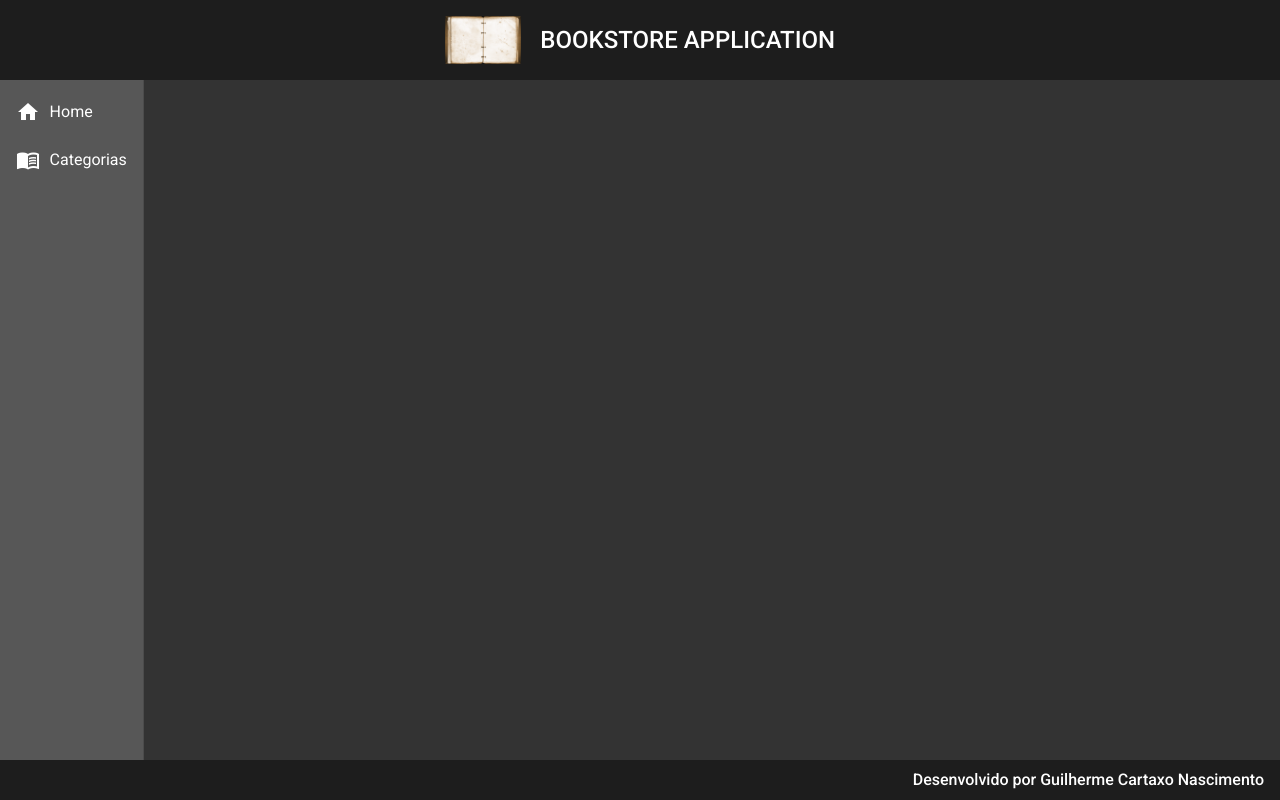
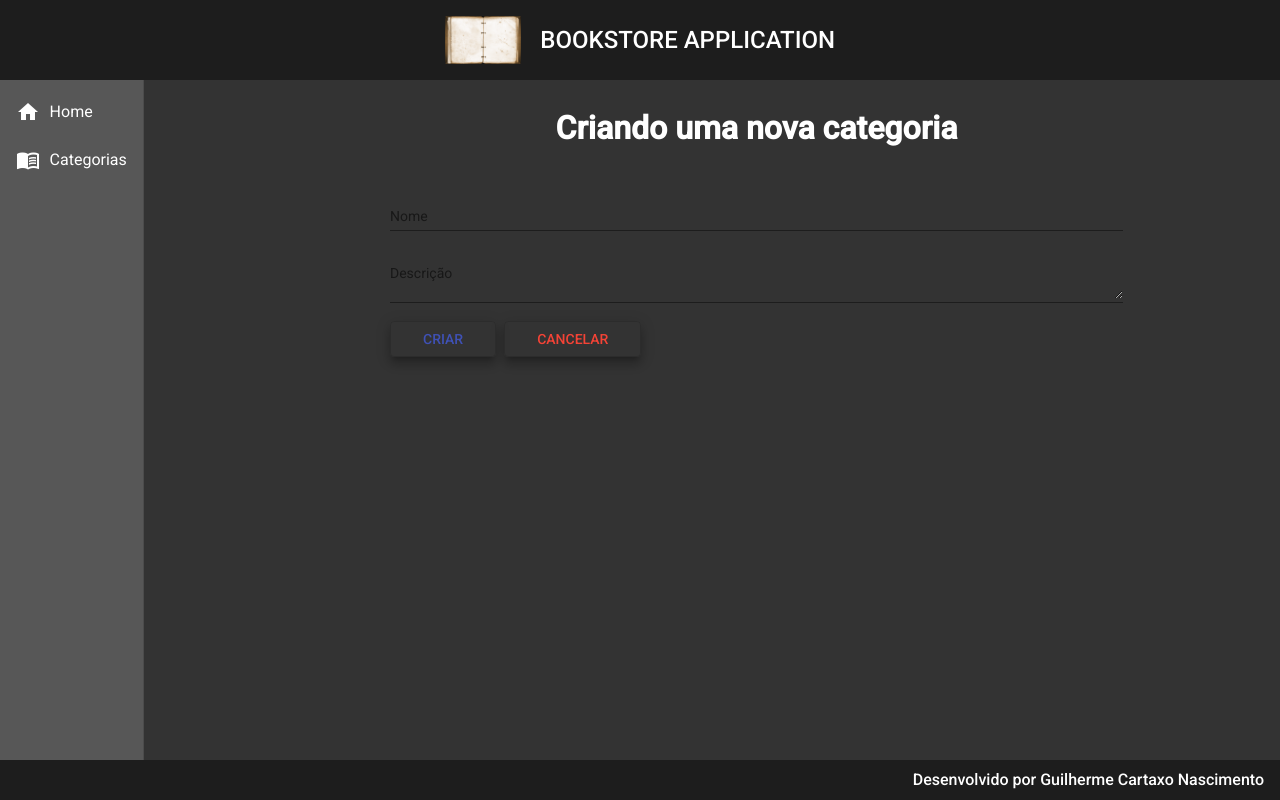
Before and after one commit to GuiCartaxo/bookstore-front, an Angular app: page /categorias/create in a window 1280 px wide. Before the commit this address led to /. Built offline with nearby package versions, Linux system fonts and the light colour scheme.

Commit message:
Método CREATE implementado para Categoria

```diff
--- a/src/app/app-routing.module.ts
+++ b/src/app/app-routing.module.ts
@@ -1,5 +1,6 @@
 import { NgModule } from '@angular/core';
 import { RouterModule, Routes } from '@angular/router';
+import { CategoriaCreateComponent } from './components/views/categoria/categoria-create/categoria-create.component';
 import { CategoriaReadComponent } from './components/views/categoria/categoria-read/categoria-read.component';
 import { HomeComponent } from './components/views/home/home.component';
 
@@ -11,6 +12,10 @@
   {
     path: 'categorias',
     component: CategoriaReadComponent
+  },
+  {
+    path: 'categorias/create',
+    component: CategoriaCreateComponent
   }
 ];
 
--- /dev/null
+++ b/src/app/components/views/categoria/categoria-create/categoria-create.component.css
@@ -0,0 +1,26 @@
+form {
+    text-align: center;
+    width: 70%;
+    margin: 2rem auto 0 auto;
+}
+
+form h1 {
+    font-size: 2rem;
+    font-weight: bold;
+    margin-bottom: 3rem;
+}
+
+.form {
+    width: 100%;
+}
+
+.buttons {
+    width: 100%;
+    text-align: start;
+}
+
+.buttons button {
+    margin-right: .5rem;
+    padding-right: 2rem;
+    padding-left: 2rem;
+}
--- /dev/null
+++ b/src/app/components/views/categoria/categoria-create/categoria-create.component.html
@@ -0,0 +1,17 @@
+<form action="">
+    <h1>Criando uma nova categoria</h1>
+
+    <mat-form-field class="form">
+        <mat-label>Nome</mat-label>
+        <input matInput [(ngModel)]="categoria.nome" type="text" name="nome" placeholder="Ex. Computação">
+    </mat-form-field>
+    <mat-form-field class="form">
+        <mat-label>Descrição</mat-label>
+        <textarea [(ngModel)]="categoria.descricao" matInput type="text" name="descricao" placeholder="Livros de computação"></textarea>
+    </mat-form-field>
+
+    <div class="buttons">
+        <button (click)="create()" class="mat-elevation-z8" mat-stroked-button color="primary">CRIAR</button>
+        <button class="mat-elevation-z8" mat-stroked-button color="warn">CANCELAR</button>
+    </div>
+</form>
--- /dev/null
+++ b/src/app/components/views/categoria/categoria-create/categoria-create.component.ts
@@ -0,0 +1,34 @@
+import { Component, OnInit } from '@angular/core';
+import { MatSnackBar } from '@angular/material/snack-bar';
+import { Router } from '@angular/router';
+import { Categoria } from '../categoria.model';
+import { CategoriaService } from '../categoria.service';
+
+@Component({
+  selector: 'app-categoria-create',
+  templateUrl: './categoria-create.component.html',
+  styleUrls: ['./categoria-create.component.css']
+})
+export class CategoriaCreateComponent implements OnInit {
+
+  categoria: Categoria = {
+    nome: "",
+    descricao: ""
+  }
+
+  constructor(private service: CategoriaService, private router: Router) { }
+
+  ngOnInit(): void {
+  }
+
+  create(): void {
+    this.service.create(this.categoria).subscribe(resposta => {
+      this.router.navigate(['categorias']);
+      this.service.mensagem('A categoria foi criada!');
+    }, err => {
+      for(let i = 0; i < err.error.errors.length; i++) {
+        this.service.mensagem(err.error.errors[i].message);
+      };
+    })
+  }
+}
--- a/src/app/components/views/categoria/categoria-read/categoria-read.component.html
+++ b/src/app/components/views/categoria/categoria-read/categoria-read.component.html
@@ -3,7 +3,7 @@
         <h1>Categorias</h1>
     </div>
 
-    <button class="mat-elevation-z8" mat-stroked-button color="primary">Nova Categoria</button>
+    <button class="mat-elevation-z8" (click)="navegarParaCategoriaCreate()" mat-stroked-button color="primary">Nova Categoria</button>
 
     <div class="mat-elevation-z8 content-table">
         <table mat-table [dataSource]="categorias" class="table">
--- a/src/app/components/views/categoria/categoria-read/categoria-read.component.ts
+++ b/src/app/components/views/categoria/categoria-read/categoria-read.component.ts
@@ -1,4 +1,5 @@
 import { Component, OnInit } from '@angular/core';
+import { Router } from '@angular/router';
 import { Categoria } from '../categoria.model';
 import { CategoriaService } from '../categoria.service';
 
@@ -13,7 +14,7 @@
 
   displayedColumns: string[] = ['id', 'nome', 'descricao', 'livros', 'acoes'];
 
-  constructor(private service: CategoriaService) { }
+  constructor(private service: CategoriaService, private router: Router) { }
 
   ngOnInit(): void {
     this.findAll();
@@ -21,8 +22,11 @@
 
   findAll() {
     this.service.findAll().subscribe(resposta => {
-      console.log(resposta);
       this.categorias = resposta;
     })
   }
+
+  navegarParaCategoriaCreate() {
+    this.router.navigate(["categorias/create"])
+  }
 }
--- a/src/app/components/views/categoria/categoria.service.ts
+++ b/src/app/components/views/categoria/categoria.service.ts
@@ -1,5 +1,6 @@
 import { HttpClient } from '@angular/common/http';
 import { Injectable } from '@angular/core';
+import { MatSnackBar } from '@angular/material/snack-bar';
 import { Observable } from 'rxjs';
 import { environment } from 'src/environments/environment';
 import { Categoria } from './categoria.model';
@@ -11,7 +12,7 @@
 
   baseUrl: String = environment.baseUrl;
 
-  constructor(private http: HttpClient) { }
+  constructor(private http: HttpClient, private _snack: MatSnackBar) { }
 
   findAll():Observable<Categoria[]> {
 
@@ -19,4 +20,18 @@
 
     return this.http.get<Categoria[]>(url);
   }
+
+  create(categoria: Categoria): Observable<Categoria> {
+    const url = `${this.baseUrl}/categorias`;
+
+    return this.http.post<Categoria>(url, categoria);
+  }
+
+  mensagem(str: String): void {
+    this._snack.open(`${str}`, 'OK', {
+      horizontalPosition: 'end',
+      verticalPosition: 'top',
+      duration: 3000
+    })
+  }
 }
```
Also changed, not shown: src/app/app.module.ts (+11 -2 lines).
